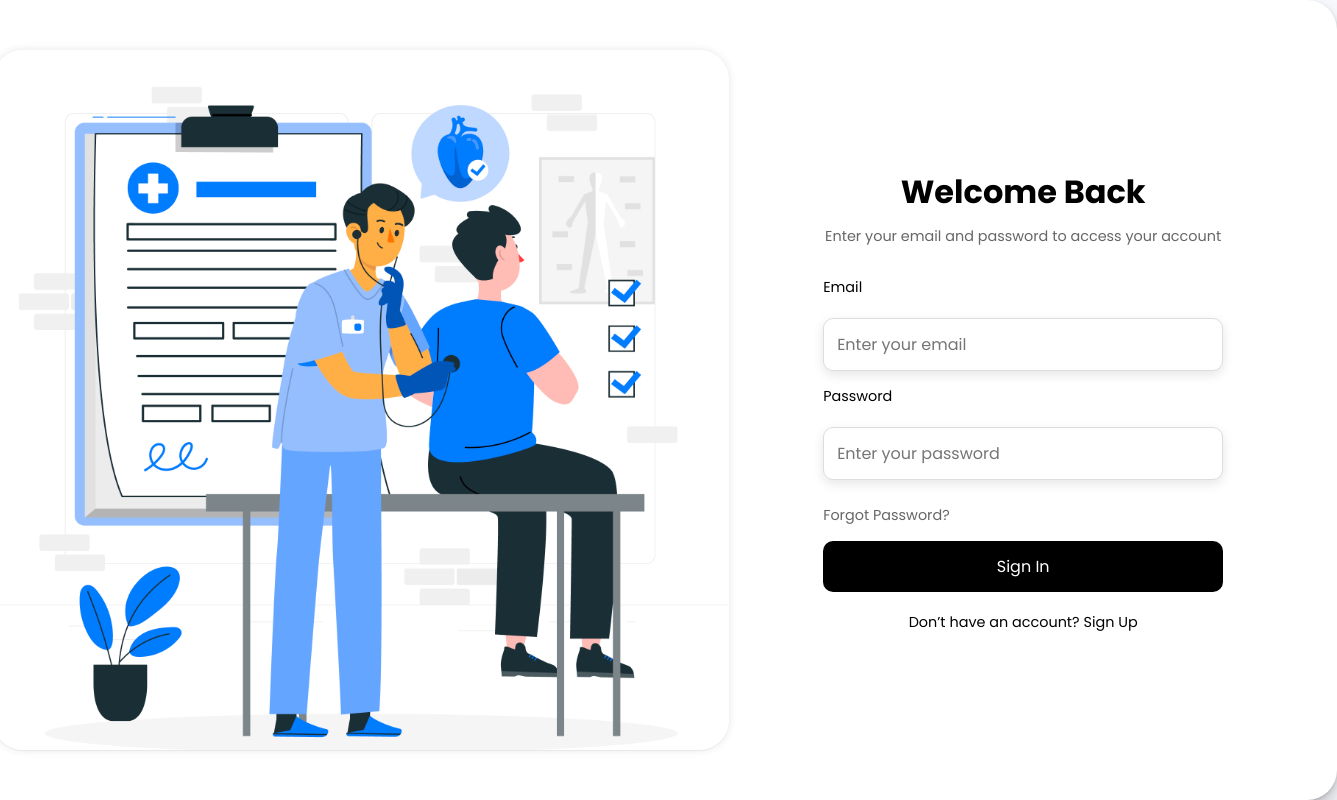
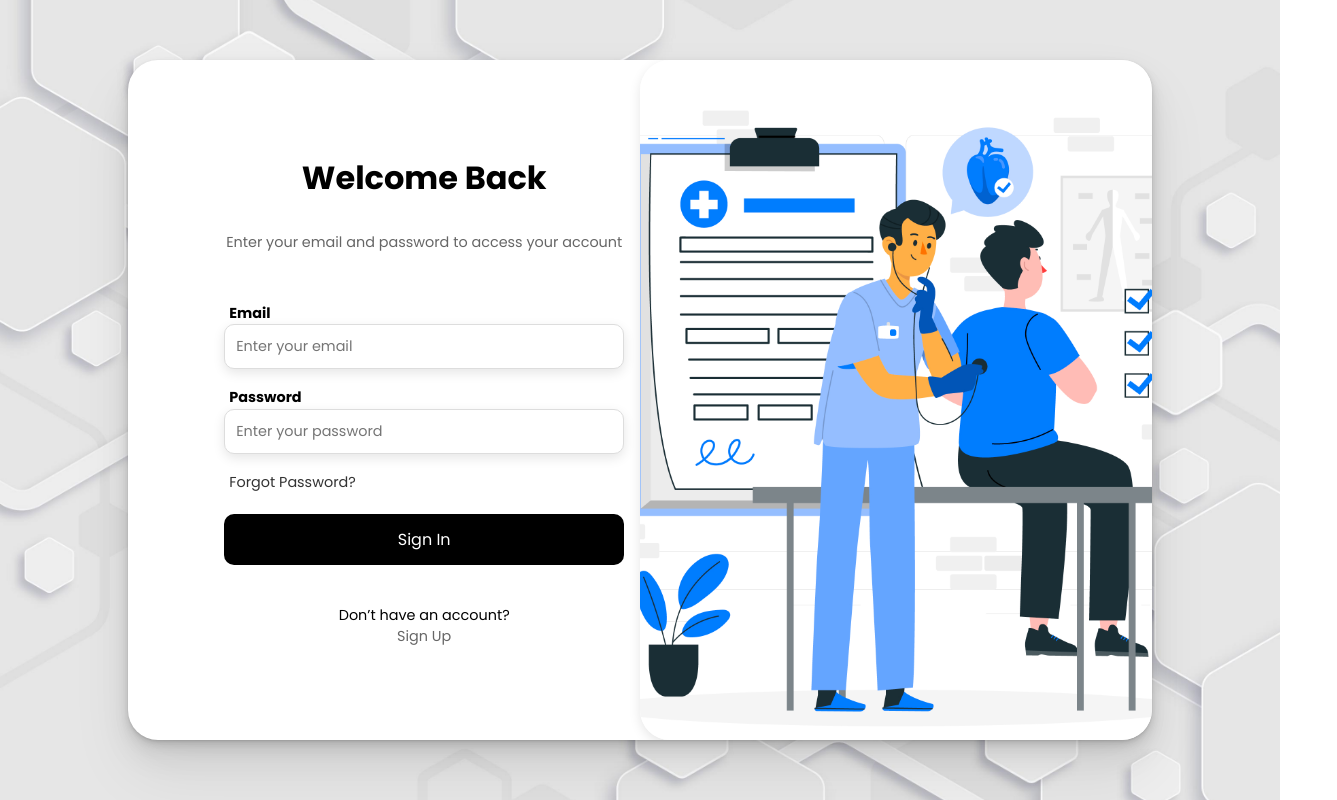
Before and after one commit to Fake-5/IP-LAB, a React (Create React App) app: page /login in a window 1280 px wide. Shown: the whole page, 1337 px wide, since content can reach past the window. Built offline with nearby package versions, Linux system fonts and the light colour scheme.

Commit message:
login slide

```diff
--- a/src/components/Home.jsx
+++ b/src/components/Home.jsx
@@ -11,7 +11,6 @@ import InsightsIcon from '@mui/icons-material/Insights';
 import ScoreIcon from '@mui/icons-material/Score';
 import SplitText from "./SplitText";
 import GradientText from './GradientText'
-import SpotlightCard from './SpotlightCard';
 
 const Home = () => {
   const testsAndAlgorithms = [
--- a/src/components/Login.css
+++ b/src/components/Login.css
@@ -1,9 +1,4 @@
-body {
-  margin: 0;
-  padding: 0;
-  background-color: #f8f9fd;
-}
-
+/* Full height container to center everything */
 .login-container {
   display: flex;
   align-items: center;
@@ -11,38 +6,97 @@ body {
   width: 100%;
   height: 100vh;
   background-image: url('../images/loginbg.jpg');
-  background-position: cover;
-  background-repeat: no-repeat;
+  background-position: center;
+  background-size: cover;
+  overflow: hidden;
 }
 
+/* Main box to contain both the image and form */
 .login-box {
+  position: relative;
   display: flex;
-  align-items: center;
-  justify-content: space-between;
+  justify-content: center;
+  width: 80%;
+  height: 85vh;
   background-color: #fff;
   border-radius: 30px;
   box-shadow: rgba(0, 0, 0, 0.07) 0px 1px 2px, rgba(0, 0, 0, 0.07) 0px 2px 4px, rgba(0, 0, 0, 0.07) 0px 4px 8px, rgba(0, 0, 0, 0.07) 0px 8px 16px, rgba(0, 0, 0, 0.07) 0px 16px 32px, rgba(0, 0, 0, 0.07) 0px 32px 64px;
   padding: 50px;
   gap: 30px;
+  position: relative;
+  overflow: hidden;
 }
 
+/* The image background layer */
 .login-image {
+  position: absolute;
+  top: 0;
+  left: 0;
   background: url('../images/loginimg.jpg') no-repeat center center/cover;
-  width: 900px;
-  height: 700px;
+  width: 50%; /* Adjust to cover half of the screen */
+  height: 100%;
   border-radius: 30px;
-  padding: 20px;
-  box-shadow: rgba(17, 17, 26, 0.05) 0px 1px 0px, rgba(17, 17, 26, 0.1) 0px 0px 8px;
+  z-index: 1; /* Keeps the image above the forms */
+  transition: transform 0.8s ease-in-out; /* Smooth sliding animation */
+  box-shadow: 0 4px 12px rgba(0, 0, 0, 0.1);
 }
 
+/* When Sign-Up is active, slide the image to the right */
+.login-image.slide-right {
+  transform: translateX(100%); /* Slide the image to the right */
+}
+
+/* Container for the form content (Sign-In or Sign-Up) */
 .login-content {
-  width: 50%;
-  padding: 70px 10px;
-  border-radius: 15px;
+  position: relative;
+  z-index: 2; /* Content is above the image */
+  width: 90%;
+  display: flex;
+  justify-content: space-between;
+  gap: 30px;
 }
-.login-content h1,p{
+
+/* Styles for Sign-In and Sign-Up forms */
+.form-container {
+  display: flex;
+  justify-content: center;
+  flex-direction: column;
+  gap: 20px;
+  width: 100%;
+  max-width: 400px;
+  transition: opacity 0.8s ease-in-out; /* Smooth fade effect */
+}
+
+/* Sign-In form is visible initially */
+.form-sign-in {
+  opacity: 1;
+}
+
+/* Hide Sign-In form when Sign-Up is active */
+.form-sign-in.hidden {
+  opacity: 0;
+  pointer-events: none; /* Disable interaction */
+}
+
+/* Sign-Up form is initially hidden */
+.form-sign-up {
+  opacity: 0;
+  pointer-events: none;
+}
+
+/* When Sign-Up is active, make Sign-Up form visible */
+.form-sign-up.visible {
+  opacity: 1;
+  pointer-events: all; /* Enable interaction */
+}
+
+/* Form styling */
+.welcome-back,
+.signup-link,
+.instruction {
   text-align: center;
 }
+
 .welcome-back {
   font-size: 2rem;
   margin-bottom: 10px;
@@ -54,46 +108,30 @@ body {
   margin-bottom: 30px;
 }
 
-.login-form {
-  width: 100%;
-  max-width: 400px;
-  display: flex;
-  flex-direction: column;
-  gap: 15px;
-  margin: 0 auto;
-
+/* Form fields and labels */
+.login-form label {
+  font-size: 0.9rem;
+  margin-left: 5px;
+  font-weight: 600;
 }
 
-.login-form label {
-  font-size: 0.9rem;
-  margin-bottom: 5px;
-}
-
-.login-form input {
-  padding: 13px;
+.login-form input,
+select {
+  padding: 11px;
   font-size: 1rem;
   border: 1px solid #ddd;
   border-radius: 10px;
   box-shadow: 0 4px 12px rgba(0, 0, 0, 0.1);
+  font-size: 0.9rem;
+  color: #333;
+  margin-bottom: 15px;
 }
 
 .password-container input {
   width: 100%;
 }
 
-.login-options {
-  display: flex;
-  justify-content: space-between;
-  align-items: center;
-  margin-top: 10px;
-}
-
-.forgot-password {
-  font-size: 0.9rem;
-  color: #666;
-  text-decoration: none;
-}
-
+/* Login Button */
 .login-button {
   padding: 13px;
   background-color: #000;
@@ -102,12 +140,15 @@ body {
   border: none;
   border-radius: 10px;
   cursor: pointer;
+  margin-top: 20px;
+  width: 100%;
 }
 
 .login-button:hover {
   background-color: #333;
 }
 
+/* Link for switching between Sign-In and Sign-Up */
 .signup-link {
   margin-top: 20px;
   font-size: 0.9rem;
@@ -117,3 +158,17 @@ body {
   color: #000;
   text-decoration: none;
 }
+
+.switch-back {
+  font-size: 0.9rem;
+  color: #666;
+  cursor: pointer;
+  display: block;
+  text-align: center;
+}
+.forgot-password{
+  color: #333;
+  text-decoration: none;
+  font-size: 0.9rem;
+  margin-left: 5px;
+}
--- a/src/components/Login.jsx
+++ b/src/components/Login.jsx
@@ -1,19 +1,38 @@
-import React from 'react';
+import React, { useState } from 'react';
 import './Login.css';
 
 function Login() {
+  const [isSignUp, setIsSignUp] = useState(false);
+
+  const handleSignUpClick = () => {
+    setIsSignUp(true);
+  };
+
+  const handleSignInClick = () => {
+    setIsSignUp(false);
+  };
+
   return (
     <div className="login-container">
       <div className="login-box">
-        <div className="login-image"></div>
+        {/* Image Layer */}
+        <div className={`login-image ${isSignUp ? '' : 'slide-right'}`}></div>
+
+        {/* Sign-in and Sign-up forms */}
         <div className="login-content">
+          {/* Sign-in Form */}
+          <div className={`form-container form-sign-in ${isSignUp ? 'hidden' : ''}`}>
             <h1 className="welcome-back">Welcome Back</h1>
-          <p className="instruction">Enter your email and password to access your account</p>
+            <p className="instruction">
+              Enter your email and password to access your account
+            </p>
             <form className="login-form">
+              <div style={{ display: 'flex', flexDirection: 'column' }}>
                 <label>Email</label>
                 <input type="email" placeholder="Enter your email" required />
+              </div>
+              <div className="password-container">
                 <label>Password</label>
-            <div className="password-container">
                 <input type="password" placeholder="Enter your password" required />
               </div>
               <div className="login-options">
@@ -21,11 +40,53 @@ function Login() {
                   Forgot Password?
                 </a>
               </div>
-            <button type="submit" className="login-button">Sign In</button>
+              <button type="submit" className="login-button">
+                Sign In
+              </button>
             </form>
             <p className="signup-link">
-            Don’t have an account? <a href="/signup">Sign Up</a>
+              Don’t have an account?{' '}
+              <span onClick={handleSignUpClick} className="switch-back">
+                Sign Up
+              </span>
             </p>
+          </div>
+
+          {/* Sign-up Form */}
+          <div className={`form-container form-sign-up ${isSignUp ? 'visible' : ''}`}>
+            <h1 className="welcome-back">Join Us</h1>
+            <p className="instruction">
+              Enter your details to create your account
+            </p>
+            <form className="login-form">
+              <div style={{ display: 'flex', flexDirection: 'column' }}>
+                <label>Category</label>
+                <select name="" id="">
+                  <option disabled selected>
+                    Select Category
+                  </option>
+                  <option value="">Doctor</option>
+                  <option value="">Clinical Assistant</option>
+                </select>
+              </div>
+              <div style={{ display: 'flex', flexDirection: 'column' }}>
+                <label>Email</label>
+                <input type="email" placeholder="Enter your email" required />
+              </div>
+              <div className="password-container">
+                <label>Password</label>
+                <input type="password" placeholder="Enter your password" required />
+              </div>
+              <div className="login-options">
+                <span onClick={handleSignInClick} className="switch-back">
+                  Already have an account? Sign In
+                </span>
+              </div>
+              <button type="submit" className="login-button">
+                Sign Up
+              </button>
+            </form>
+          </div>
         </div>
       </div>
     </div>
```
Lines whose indentation alone changed are shown as unchanged.
